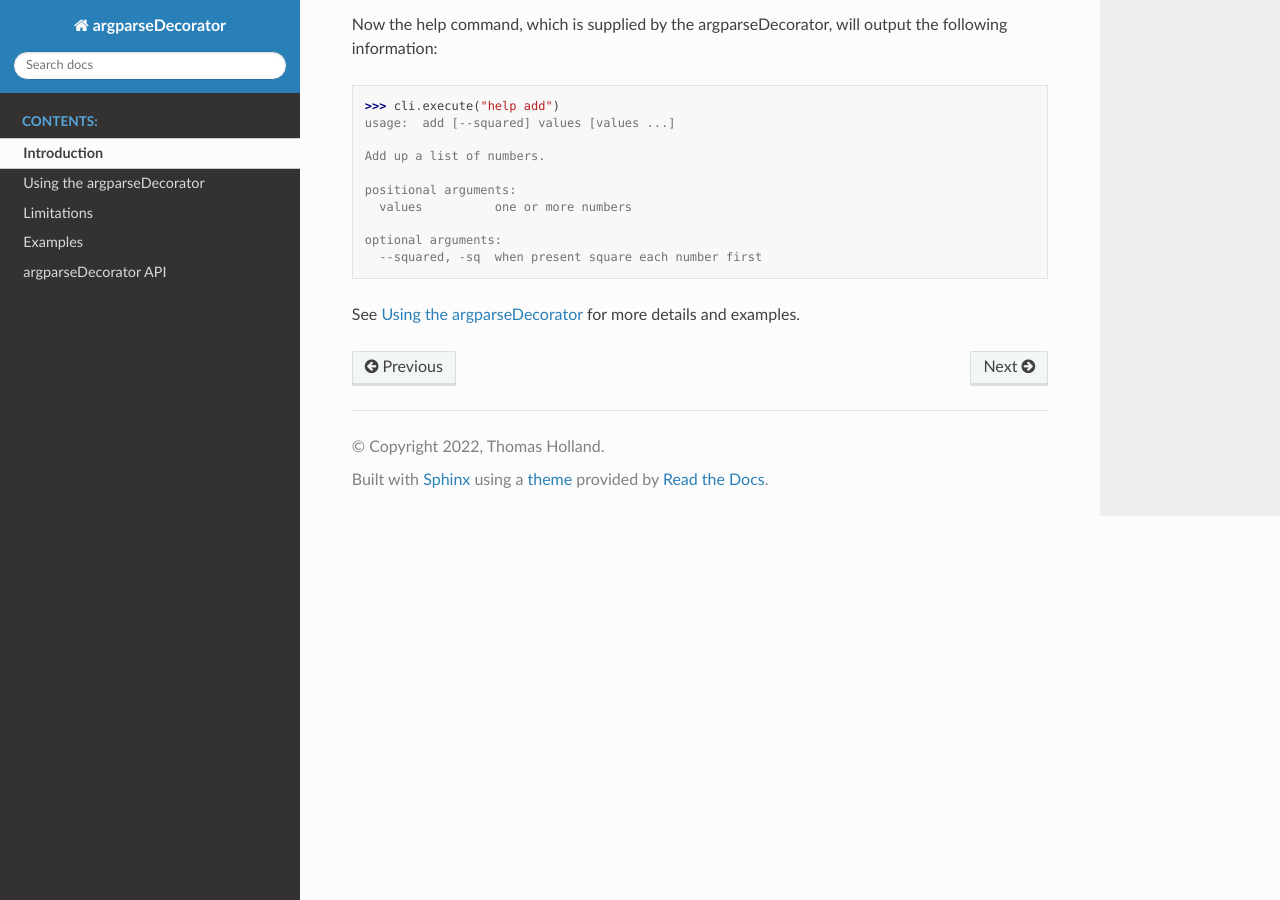
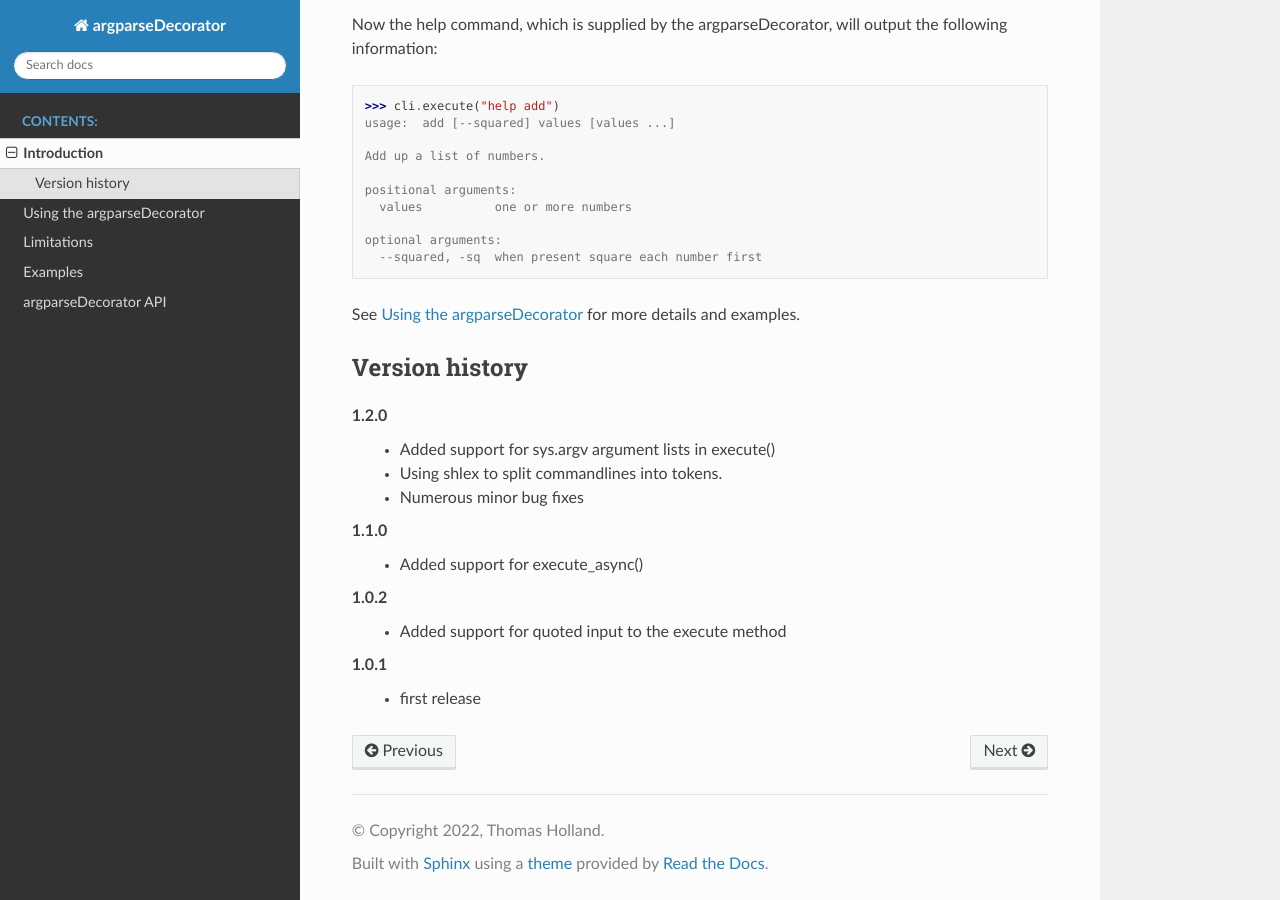
Before and after one commit to innot/argparseDecorator, a Sphinx documentation site: the page built from docs/source/intro.rst, in a window 1280 px wide and 900 px high, scrolled down 1589 px. Built offline with Sphinx 7.4.7 and the Read the Docs theme 2.0.0, drawn with Linux system fonts in a browser that asks for light colours.

Commit message:
Added version history to main documentation.

```diff
--- a/docs/source/intro.rst
+++ b/docs/source/intro.rst
@@ -98,6 +98,22 @@ Now the help command, which is supplied by the argparseDecorator, will output th
 
 See :ref:`Using the argparseDecorator` for more details and examples.
 
+Version history
++++++++++++++++
+
+1.2.0
+    - Added support for sys.argv argument lists in execute()
+    - Using shlex to split commandlines into tokens.
+    - Numerous minor bug fixes
+
+1.1.0
+    - Added support for execute_async()
+
+1.0.2
+    - Added support for quoted input to the execute method
+
+1.0.1
+    - first release
 
 .. _argparse: https://docs.python.org/3/library/argparse.html
 .. _decorator: https://docs.python.org/3/glossary.html#term-decorator
--- a/docs/source/usage.rst
+++ b/docs/source/usage.rst
@@ -738,9 +738,6 @@ returning to the caller :py:`sys.stdout` and :py:`sys.stderr` are restored to th
     cli.execute("echo foobar", stdout=my_stdout)
     print(stdout.getvalue())    # prints 'foobar'
 
-.. note::
-
-    When running in an
 
 Redirecting Input
 +++++++++++++++++
```
Also changed, not shown: README.md (+10 -3 lines).
